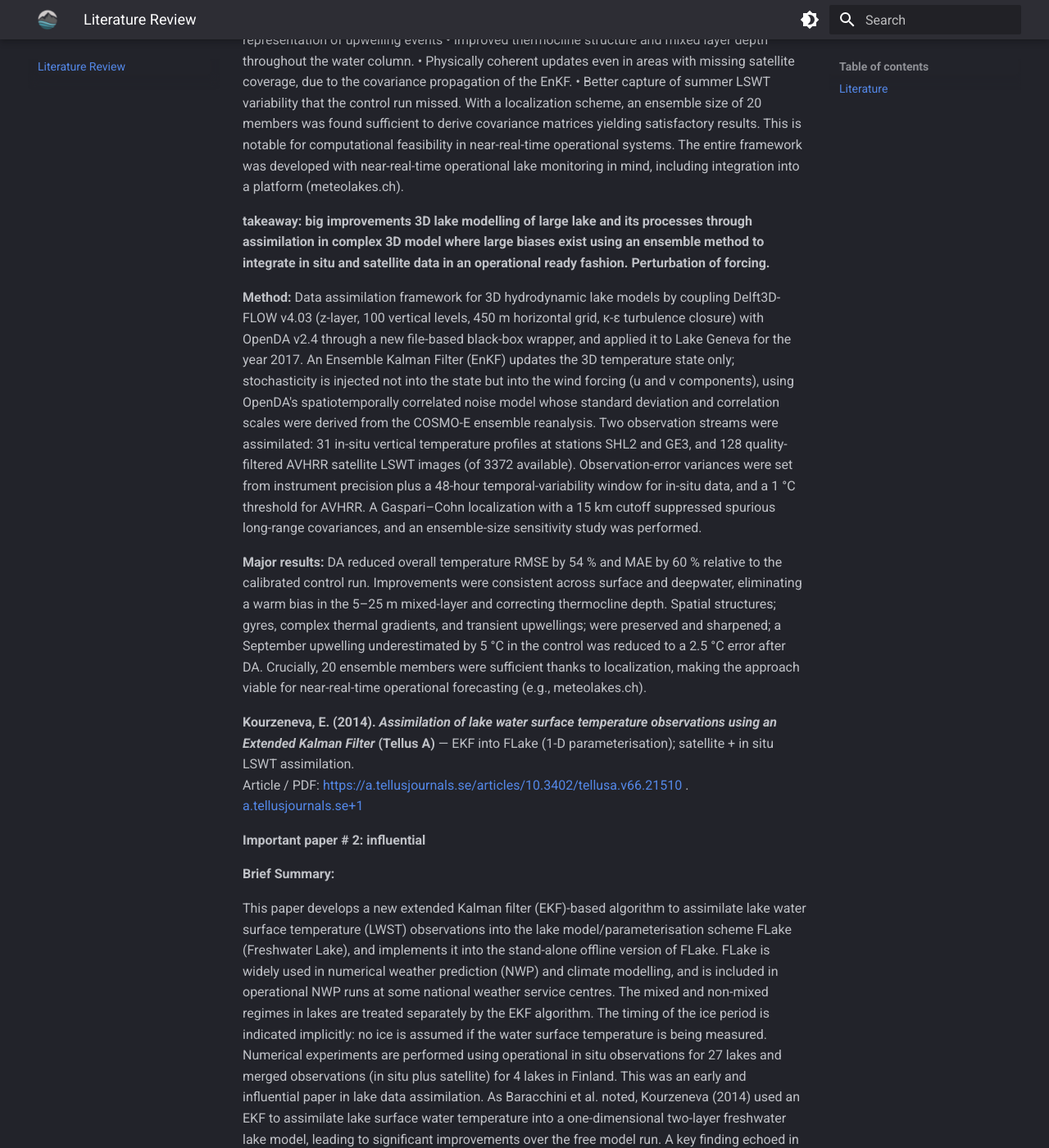
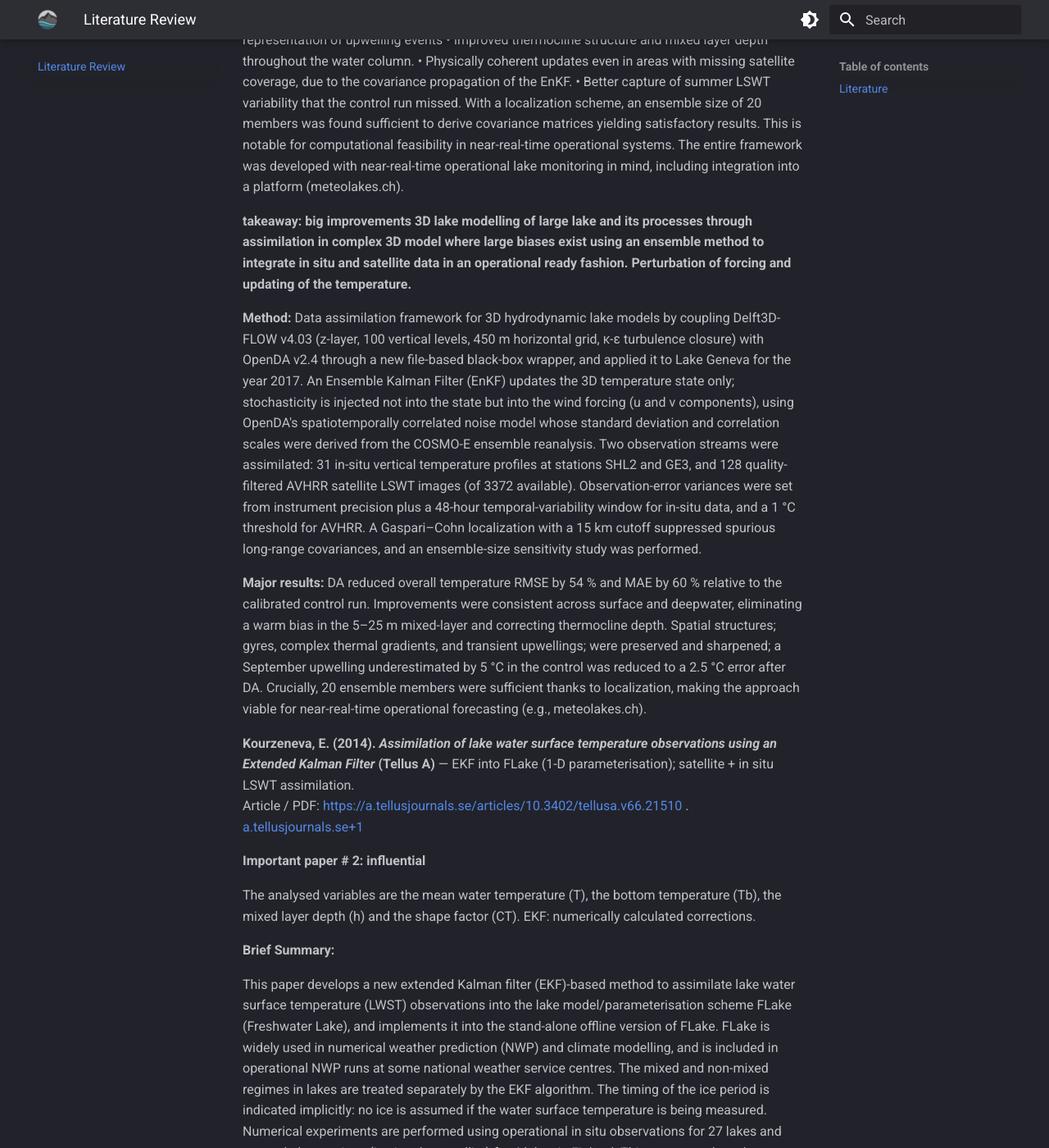
Before and after one commit to eawag-surface-waters-research/alplakes-da, an MkDocs documentation site: the page built from docs/literature-review.md, in a window 1280 px wide and 1400 px high, scrolled down 700 px. Shown: the whole window at 82% size. Built offline with MkDocs 1.6.1 and Material for MkDocs 9.7.7, drawn with Linux system fonts in a browser that asks for light colours; some of the changed text lies outside the part shown.

Commit message:
Update literature-review.md

```diff
--- a/docs/literature-review.md
+++ b/docs/literature-review.md
@@ -14,7 +14,7 @@
 •	Better capture of summer LSWT variability that the control run missed.
 With a localization scheme, an ensemble size of 20 members was found sufficient to derive covariance matrices yielding satisfactory results. This is notable for computational feasibility in near-real-time operational systems. The entire framework was developed with near-real-time operational lake monitoring in mind, including integration into a platform (meteolakes.ch).
 
-**takeaway: big improvements 3D lake modelling of large lake and its processes through assimilation in complex 3D model where large biases exist using an ensemble method to integrate in situ and satellite data in an operational ready fashion. Perturbation of forcing.**
+**takeaway: big improvements 3D lake modelling of large lake and its processes through assimilation in complex 3D model where large biases exist using an ensemble method to integrate in situ and satellite data in an operational ready fashion. Perturbation of forcing and updating of the temperature.**
 
 **Method:** Data assimilation framework for 3D hydrodynamic lake models by coupling Delft3D-FLOW v4.03 (z-layer, 100 vertical levels, 450 m horizontal grid, κ-ε turbulence closure) with OpenDA v2.4 through a new file-based black-box wrapper, and applied it to Lake Geneva for the year 2017. An Ensemble Kalman Filter (EnKF) updates the 3D temperature state only; stochasticity is injected not into the state but into the wind forcing (u and v components), using OpenDA's spatiotemporally correlated noise model whose standard deviation and correlation scales were derived from the COSMO-E ensemble reanalysis. Two observation streams were assimilated: 31 in-situ vertical temperature profiles at stations SHL2 and GE3, and 128 quality-filtered AVHRR satellite LSWT images (of 3372 available). Observation-error variances were set from instrument precision plus a 48-hour temporal-variability window for in-situ data, and a 1 °C threshold for AVHRR. A Gaspari–Cohn localization with a 15 km cutoff suppressed spurious long-range covariances, and an ensemble-size sensitivity study was performed.
 
@@ -26,11 +26,13 @@
 
 **Important paper # 2: influential**
 
+The analysed variables are the mean water temperature (T), the bottom temperature (Tb), the mixed layer depth (h) and the shape factor (CT). EKF: numerically calculated corrections.
+
 **Brief Summary:**
 
-This paper develops a new extended Kalman filter (EKF)-based algorithm to assimilate lake water surface temperature (LWST) observations into the lake model/parameterisation scheme FLake (Freshwater Lake), and implements it into the stand-alone offline version of FLake. FLake is widely used in numerical weather prediction (NWP) and climate modelling, and is included in operational NWP runs at some national weather service centres. The mixed and non-mixed regimes in lakes are treated separately by the EKF algorithm. The timing of the ice period is indicated implicitly: no ice is assumed if the water surface temperature is being measured. Numerical experiments are performed using operational in situ observations for 27 lakes and merged observations (in situ plus satellite) for 4 lakes in Finland. This was an early and influential paper in lake data assimilation. As Baracchini et al. noted, Kourzeneva (2014) used an EKF to assimilate lake surface water temperature into a one-dimensional two-layer freshwater lake model, leading to significant improvements over the free model run. A key finding echoed in subsequent work is that spring–early summer observations play a key role in improving model performance during the warming period, with implications for water quality modelling and phytoplankton bloom prediction.
+This paper develops a new extended Kalman filter (EKF)-based method to assimilate lake water surface temperature (LWST) observations into the lake model/parameterisation scheme FLake (Freshwater Lake), and implements it into the stand-alone offline version of FLake. FLake is widely used in numerical weather prediction (NWP) and climate modelling, and is included in operational NWP runs at some national weather service centres. The mixed and non-mixed regimes in lakes are treated separately by the EKF algorithm. The timing of the ice period is indicated implicitly: no ice is assumed if the water surface temperature is being measured. Numerical experiments are performed using operational in situ observations for 27 lakes and merged observations (in situ plus satellite) for 4 lakes in Finland. This was an early and influential paper in lake data assimilation. As Baracchini et al. noted, Kourzeneva (2014) used an EKF to assimilate lake surface water temperature into a one-dimensional two-layer freshwater lake model, leading to significant improvements over the free model run. A key finding echoed in subsequent work is that spring–early summer observations play a key role in improving model performance during the warming period, with implications for water quality modelling and phytoplankton bloom prediction.
 
-**takeaway: big improvements in NWP representation of lakes through assimilation in simple 1D model where large biases are known using a non-ensemble method to integrate in situ and satellite data. Perturbation of states.**
+**takeaway: big improvements in NWP representation of lakes through assimilation in simple 1D model where large biases are known using a non-ensemble method to integrate in situ and satellite data. Perturbation of states but no ensemble!**
 
 **Methods: ** The study developed a new Extended Kalman Filter (EKF) algorithm to assimilate lake water surface temperature (LWST) observations into the FLake lake parameterisation scheme, implemented in its stand-alone offline version. FLake is a self-similarity-based two-layer model with up to 12 prognostic variables (mixed-layer temperature and depth, bottom temperature, thermocline shape factor, ice/snow thickness and temperature, etc.), which makes the control vector small enough for EKF to be computationally tractable; a key advantage over ensemble methods for NWP applications. Because the mixed and non-mixed (stratified) regimes have different active state variables, they are treated separately by the EKF, and the algorithm is re-initialised (B matrix reset) whenever the regime switches, to avoid divergence from nonlinearity jumps across regimes.Ice timing is handled implicitly: if a surface temperature is observed, the lake is assumed ice-free. Jacobians of the model operator M and observation operator H are computed by finite differences, requiring one perturbed offline FLake run per control variable, with perturbation sizes chosen by preliminary sensitivity tests. Experiments were run for 27 Finnish lakes using SYKE in-situ LWST (EKF-S) and for 4 lakes using merged SYKE + MODIS satellite data (EKF-M), compared against a free run (FR) initialised from a typical late-autumn mixed profile.
 
@@ -39,7 +41,7 @@
 **Safin, A., et al. (2022). *A Bayesian data assimilation framework for lake 3-D hydrodynamic models (SPUX–MITgcm)*** — physics-preserving particle filtering; 3-D MITgcm; Lake Geneva.
  PDF / article: [https://gmd.copernicus.org/articles/15/7715/2022/](https://gmd.copernicus.org/articles/15/7715/2022/) . [GMD](https://gmd.copernicus.org/articles/15/7715/?utm_source=chatgpt.com)[Research Collection](https://www.research-collection.ethz.ch/bitstreams/78b1a39d-1ba6-4747-8760-c03d10fe43bd/download?utm_source=chatgpt.com)
 
-**Comment: Framework example, sophisticated method, focus primarely on satellite data. Possibly we could take as an inspiration when starting to handle satellite images to increase the satellite data use and skin to bulk conversion and when dealing with the 3D model since kind of continues from where Baracchini left.**
+**Comment: Framework example, sophisticated method sampling, focus primarely on satellite data. Possibly we could take as an inspiration when starting to handle satellite images to increase the satellite data use and skin to bulk conversion and when dealing with the 3D model since kind of continues from where Baracchini left + Handling of the selected trajectories as new inputs! The updates are sampled using a EMCEE (Monte Carlo type) algorithm: evolving walkers + Particle filter trajectories for each updated parameter (stochasticity of weather) + bootstrapping all particles are resampled (bootstrapped) according to their observational likelihoods. Model states are deleted and replaced by some other state from a different trajectory. Limited ability, model states are not modified, parameter-forcing trajectories sampled. Similar filtering of forcing!**
 
 **Brief Summary:**
 
```
